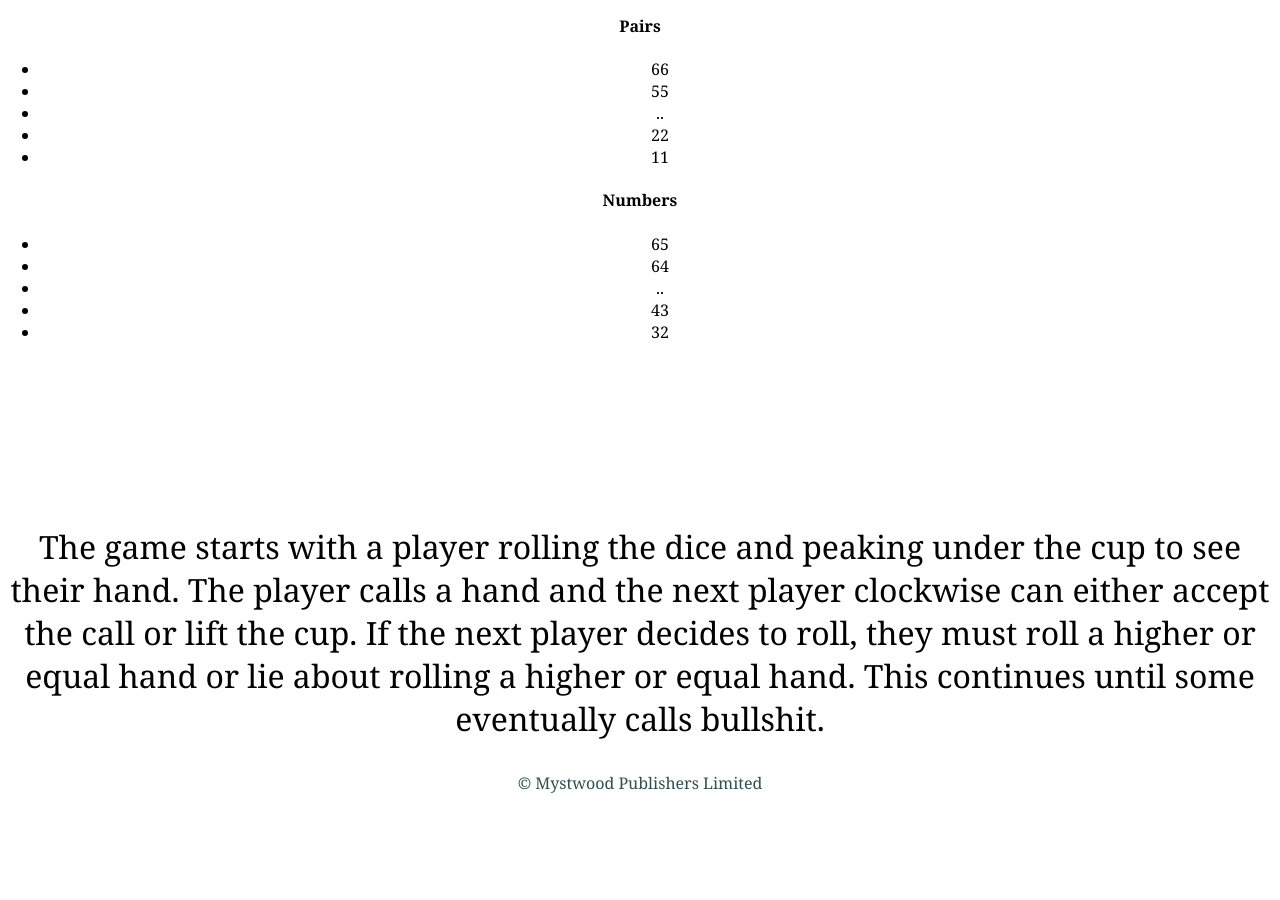
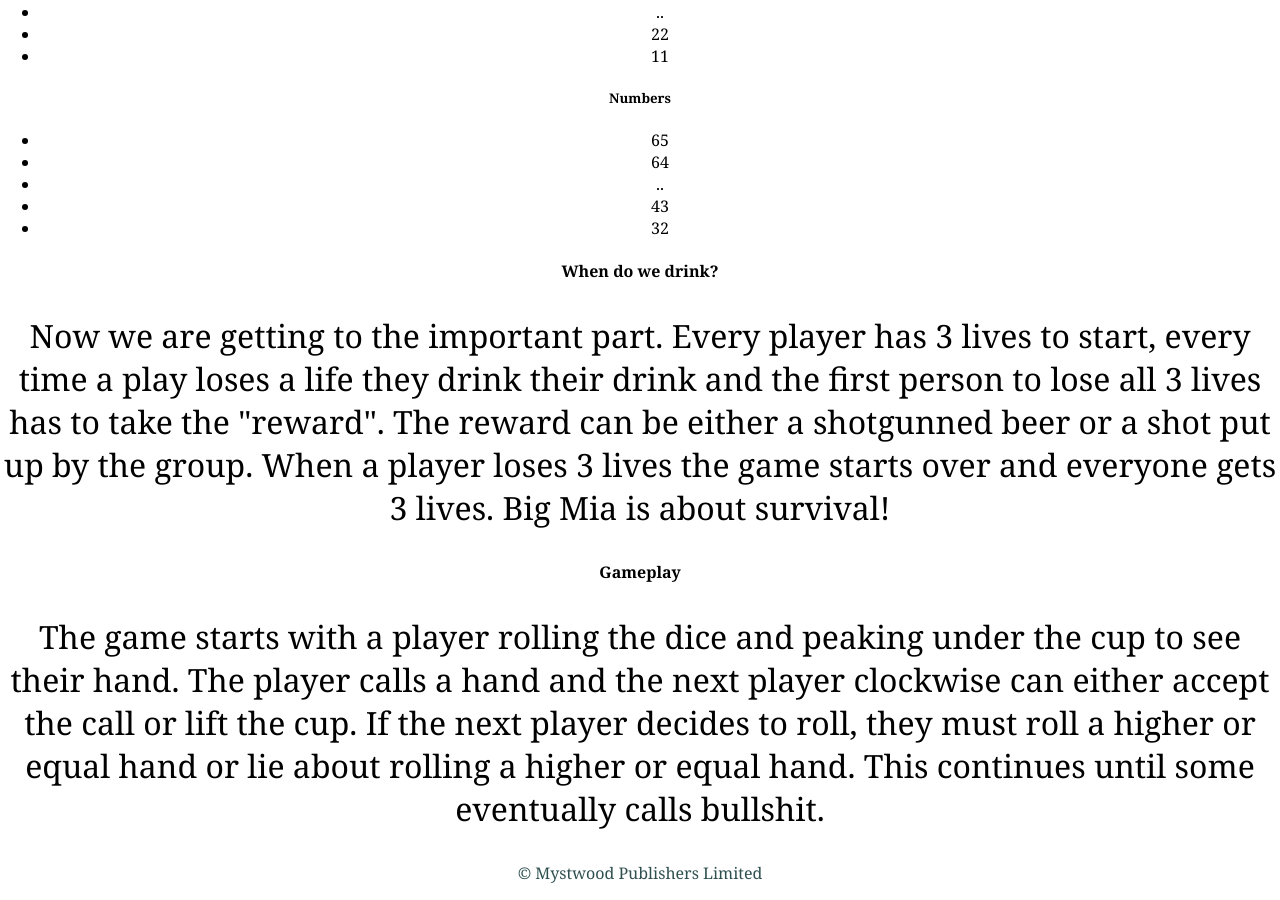
Before and after one commit to bryanrideout/bryanrideout.github.io, a Jekyll site: the page index.html, which Jekyll copies as it is, in a window 1280 px wide and 900 px high, scrolled down 1521 px. Built offline with Jekyll 4.4.1, drawn with Linux system fonts in a browser that asks for light colours; before the commit the page ends 2331 px from its top, so only the background shows below that.

Commit message:
Update index.html

```diff
--- a/index.html
+++ b/index.html
@@ -9,27 +9,27 @@
 	<h1>Big Mia</h1>
 	<div class="hero">
 		<h2>Big Mia</h2>
-		<p>A Drinking Game for the Bold</p>
+		<h3>A Drinking Game for the Bold</h3>
 	</div>
-		<h3>What is Needed?</h3>
+		<h4>What is Needed?</h4>
 		<ul>
 			<li>A pair of dice</li>
 			<li>A cup</li>
 			<li>Beverages of choices</li>
 		</ul>
-		<h3>Overview</h3>
+		<h4>Overview</h4>
 		<p>Big Mia is played with a group of people (ideally 4-6 people) who take turns rolling a pair
 			of dice under a cup and either honestly saying or lying what  they rolled. Once a player
 			has called a hand they are not allowed to touch the cup. The next player can either
 			believe the called hand and accept the cup trying to roll a larger hand or call bullshit
 			on the player lifting the cup to reveal the dice. </p>
-		<h3>Ranking of Hands</h3>
-		<h4>Top Hands</h4>
+		<h4>Ranking of Hands</h4>
+		<h5>Top Hands</h5>
 		<ul>
 			<li>21 (Big Mia)</li>
 			<li>31 (Little Mia)</li>
 		</ul>
-		<h4>Pairs</h4>
+		<h5>Pairs</h5>
 		<ul>
 			<li>66</li>
 			<li>55</li>
@@ -37,7 +37,7 @@
 			<li>22</li>
 			<li>11</li>
 		</ul>
-		<h4>Numbers</h4>
+		<h5>Numbers</h5>
 		<ul>
 			<li>65</li>
 			<li>64</li>
@@ -45,8 +45,12 @@
 			<li>43</li>
 			<li>32</li>
 		</ul>
-		<h3>When do we drink?</h3>
-		<h3>Gameplay</h3>
+		<h4>When do we drink?</h4>
+		<p>Now we are getting to the important part. Every player has 3 lives to start, every time a play loses
+			a life they drink their drink and the first person to lose all 3 lives has to take the "reward".
+			The reward can be either a shotgunned beer or a shot put up by the group. When a player loses 3
+			lives the game starts over and everyone gets 3 lives. Big Mia is about survival!</p>
+		<h4>Gameplay</h4>
 		<p>The game starts with a player rolling the dice and peaking under the cup to see their hand.
 			The player calls a hand and the next player clockwise can either accept the call or lift
 			the cup. If the next player decides to roll, they must roll a higher or equal hand or
```
